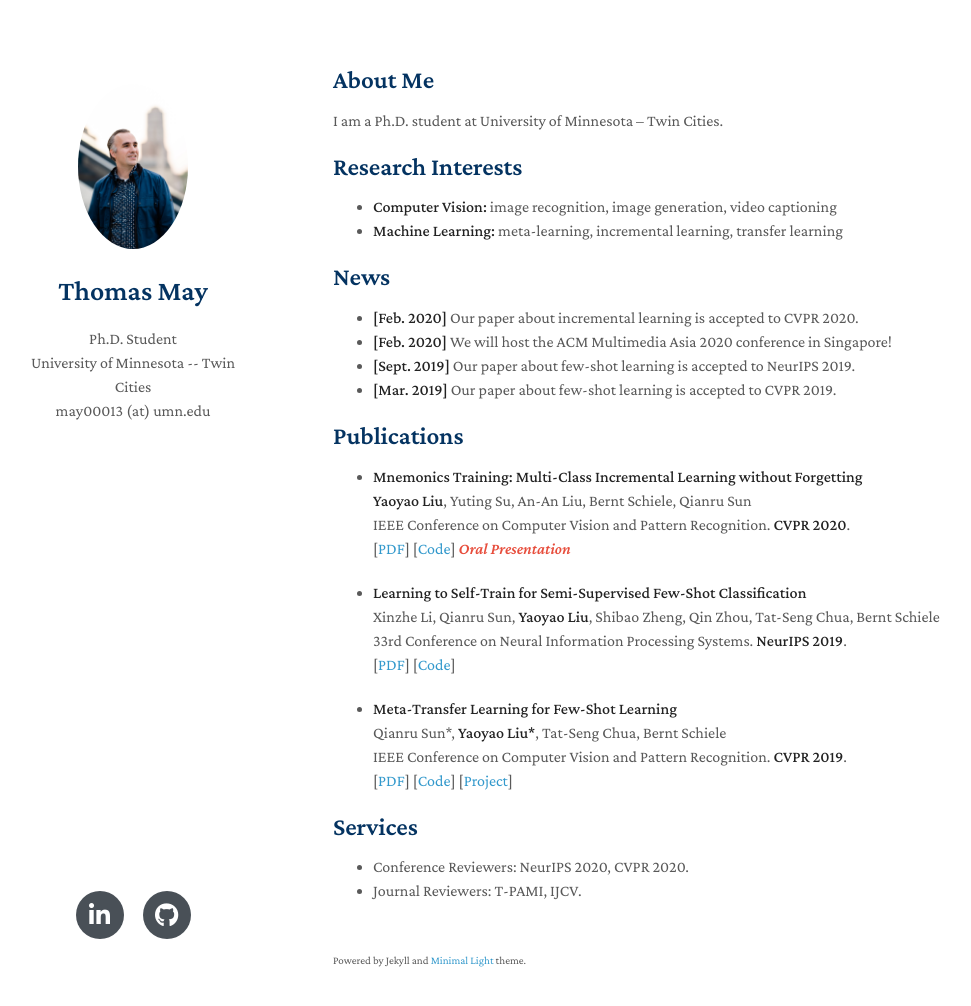
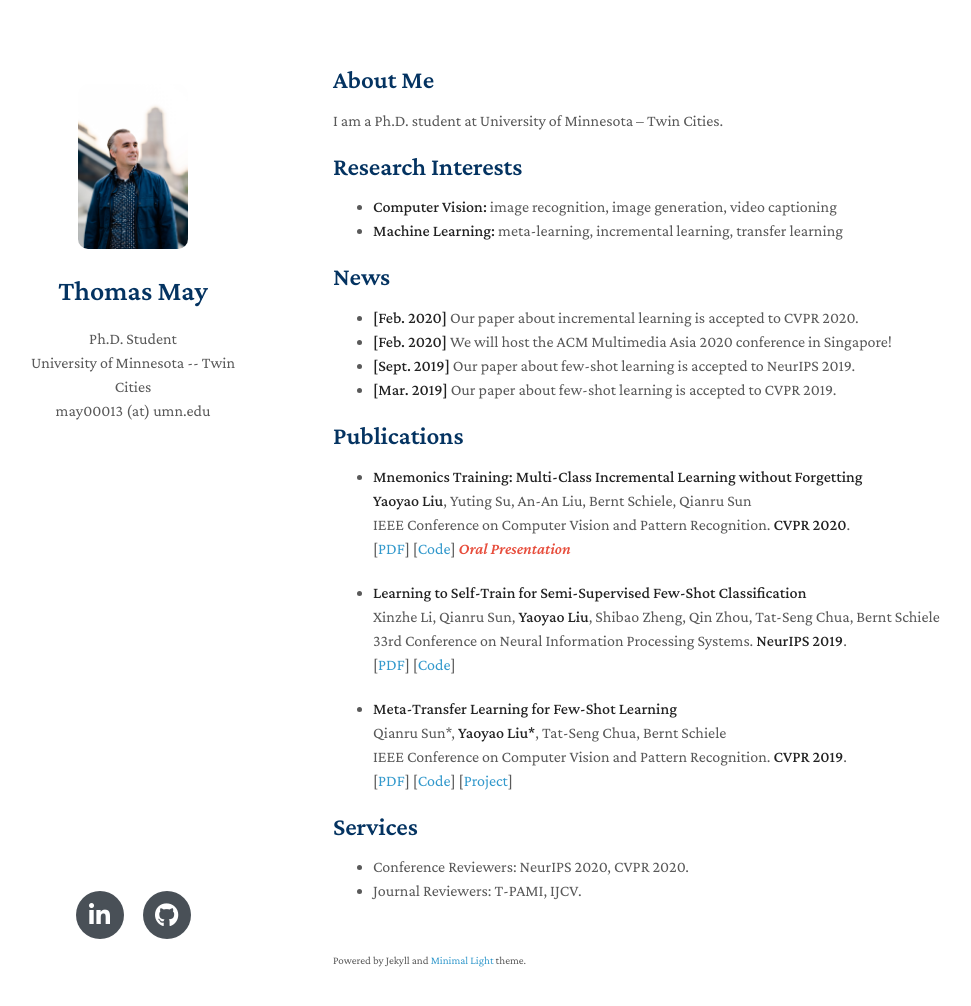
Before and after one commit to MayEcon/mayecon.github.io, a Jekyll site: the page built from index.md, in a window 1280 px wide and 1041 px high. Shown: the top 1006 px of the window, without its empty margins (137-1108 px from the left). Built offline with Jekyll 4.4.1, drawn with Linux system fonts in a browser that asks for light colours; nearby versions of some CDN libraries; a style sheet for code colours, icons or effects is not loaded; our own code applies the rules of GitHub Pages for plain Markdown files.

Commit message:
Update minimal-light.scss

```diff
--- a/_sass/minimal-light.scss
+++ b/_sass/minimal-light.scss
@@ -82,7 +82,7 @@ papertitle {
     }
 
     .image.avatar {
-      border-radius: 100%;
+      border-radius: none%;
     }
 
       .image.avatar:before {
@@ -90,7 +90,7 @@ papertitle {
       }
 
       .image.avatar img {
-        border-radius: 100%;
+        border-radius: 30px;
         width: 50%;
         padding:20px;
       }
```
